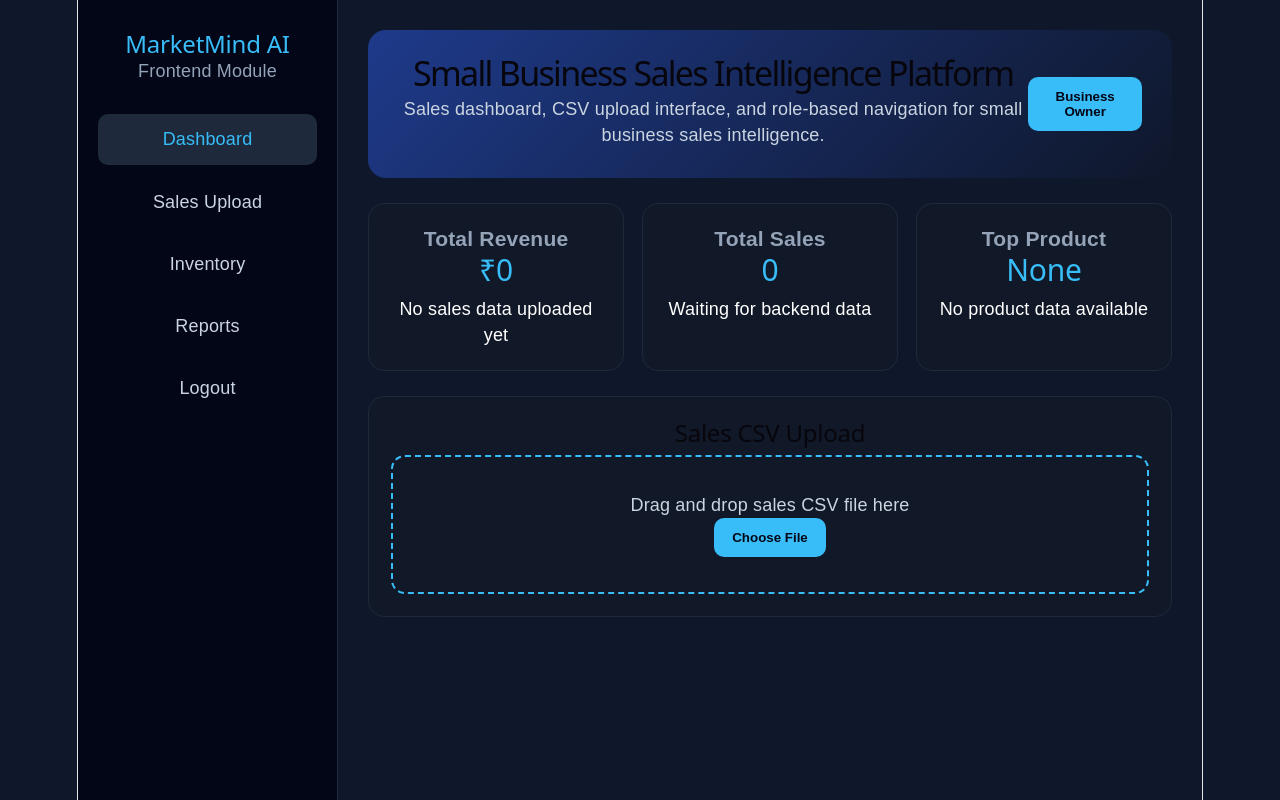
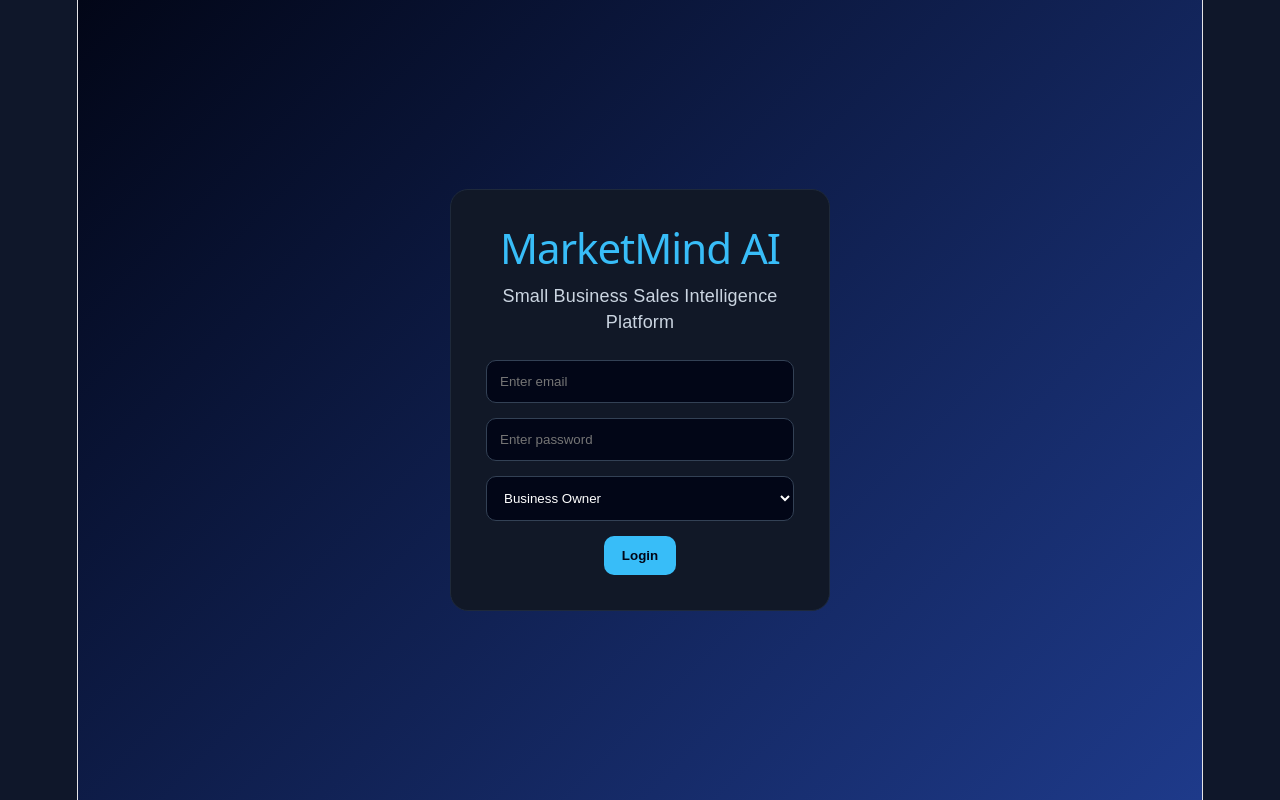
Before and after one commit to springboardmentor54321v/Small-business-sales-intelligence-platform-SB7-Team2, a React app in the folder frontend/: page / in a window 1280 px wide. Built offline with nearby package versions, Linux system fonts and the light colour scheme; the HTML template or start-up script is replaced by a standard one.

Commit message:
Remove development note from login UI

```diff
--- a/frontend/src/App.css
+++ b/frontend/src/App.css
@@ -6,7 +6,61 @@ body {
   margin: 0;
   font-family: Arial, sans-serif;
   background: #0f172a;
-  color: #ffffff;
+  color: white;
+}
+
+.login-page {
+  min-height: 100vh;
+  display: flex;
+  justify-content: center;
+  align-items: center;
+  background: linear-gradient(135deg, #020617, #1e3a8a);
+}
+
+.login-card {
+  width: 380px;
+  background: #111827;
+  border: 1px solid #1e293b;
+  border-radius: 18px;
+  padding: 35px;
+  text-align: center;
+}
+
+.login-card h1 {
+  color: #38bdf8;
+  margin-bottom: 8px;
+}
+
+.login-card p {
+  color: #cbd5e1;
+  margin-bottom: 25px;
+}
+
+.login-card input,
+.login-card select {
+  width: 100%;
+  padding: 13px;
+  margin-bottom: 15px;
+  border-radius: 10px;
+  border: 1px solid #334155;
+  background: #020617;
+  color: white;
+}
+
+.login-card small {
+  display: block;
+  margin-top: 18px;
+  color: #94a3b8;
+}
+
+button {
+  background: #38bdf8;
+  border: none;
+  color: #020617;
+  padding: 12px 18px;
+  border-radius: 10px;
+  font-weight: bold;
+  cursor: pointer;
 }
 
 .app {
@@ -73,16 +127,6 @@ body {
   color: #cbd5e1;
 }
 
-button {
-  background: #38bdf8;
-  border: none;
-  color: #020617;
-  padding: 12px 18px;
-  border-radius: 10px;
-  font-weight: bold;
-  cursor: pointer;
-}
-
 .cards {
   display: grid;
   grid-template-columns: repeat(3, 1fr);
@@ -108,18 +152,14 @@ button {
   font-size: 30px;
 }
 
-.upload-box {
-  border: 2px dashed #38bdf8;
-  border-radius: 14px;
-  padding: 35px;
-  text-align: center;
-  color: #cbd5e1;
-}
-
 .panel {
   margin-top: 25px;
 }
 
-li {
-  margin: 10px 0;
+.login-card h1 {
+  font-size: 42px;
+  line-height: 1.1;
+  white-space: nowrap;
+  letter-spacing: -1px;
+  margin: 0 0 12px;
 }
--- a/frontend/src/App.jsx
+++ b/frontend/src/App.jsx
@@ -1,31 +1,64 @@
+import { useState } from "react";
 import "./App.css";
 
+const roleMenus = {
+  "Business Owner": ["Dashboard", "Sales Upload", "Inventory", "Reports", "Forecast", "Logout"],
+  "Store Manager": ["Dashboard", "Sales Upload", "Inventory", "Reports", "Logout"],
+  "Sales Executive": ["Dashboard", "Sales Upload", "My Sales", "Logout"],
+  "System Administrator": ["Dashboard", "Users", "Roles", "Reports", "Settings", "Logout"],
+};
+
 function App() {
+  const [isLoggedIn, setIsLoggedIn] = useState(false);
+  const [role, setRole] = useState("Business Owner");
+
+  if (!isLoggedIn) {
+    return (
+      <div className="login-page">
+        <div className="login-card">
+          <h1>MarketMind AI</h1>
+          <p>Small Business Sales Intelligence Platform</p>
+
+          <input type="email" placeholder="Enter email" />
+          <input type="password" placeholder="Enter password" />
+
+          <select value={role} onChange={(e) => setRole(e.target.value)}>
+            <option>Business Owner</option>
+            <option>Store Manager</option>
+            <option>Sales Executive</option>
+            <option>System Administrator</option>
+          </select>
+
+          <button onClick={() => setIsLoggedIn(true)}>Login</button>
+        </div>
+      </div>
+    );
+  }
+
   return (
     <div className="app">
       <aside className="sidebar">
         <h2>MarketMind AI</h2>
-        <p>Frontend Module</p>
+        <p>{role}</p>
 
         <nav>
-          <a className="active">Dashboard</a>
-          <a>Sales Upload</a>
-          <a>Inventory</a>
-          <a>Reports</a>
-          <a>Logout</a>
+          {roleMenus[role].map((item, index) => (
+            <a key={index} className={index === 0 ? "active" : ""}>
+              {item}
+            </a>
+          ))}
         </nav>
       </aside>
 
       <main className="main">
         <section className="hero">
           <div>
-            <h1>Small Business Sales Intelligence Platform</h1>
+            <h1>Welcome, {role}</h1>
             <p>
-              Sales dashboard, CSV upload interface, and role-based navigation
-              for small business sales intelligence.
+              Role-based navigation is active. Menu items change based on the selected user role.
             </p>
           </div>
-          <button>Business Owner</button>
+          <button onClick={() => setIsLoggedIn(false)}>Logout</button>
         </section>
 
         <section className="cards">
@@ -49,11 +82,11 @@ function App() {
         </section>
 
         <section className="panel">
-          <h2>Sales CSV Upload</h2>
-          <div className="upload-box">
-            <p>Drag and drop sales CSV file here</p>
-            <button>Choose File</button>
-          </div>
+          <h2>Day 2 Frontend Work</h2>
+          <p>
+            Login page UI and role-based navigation shell completed using React state.
+            Backend authentication API will be connected in upcoming integration.
+          </p>
         </section>
       </main>
     </div>
```
